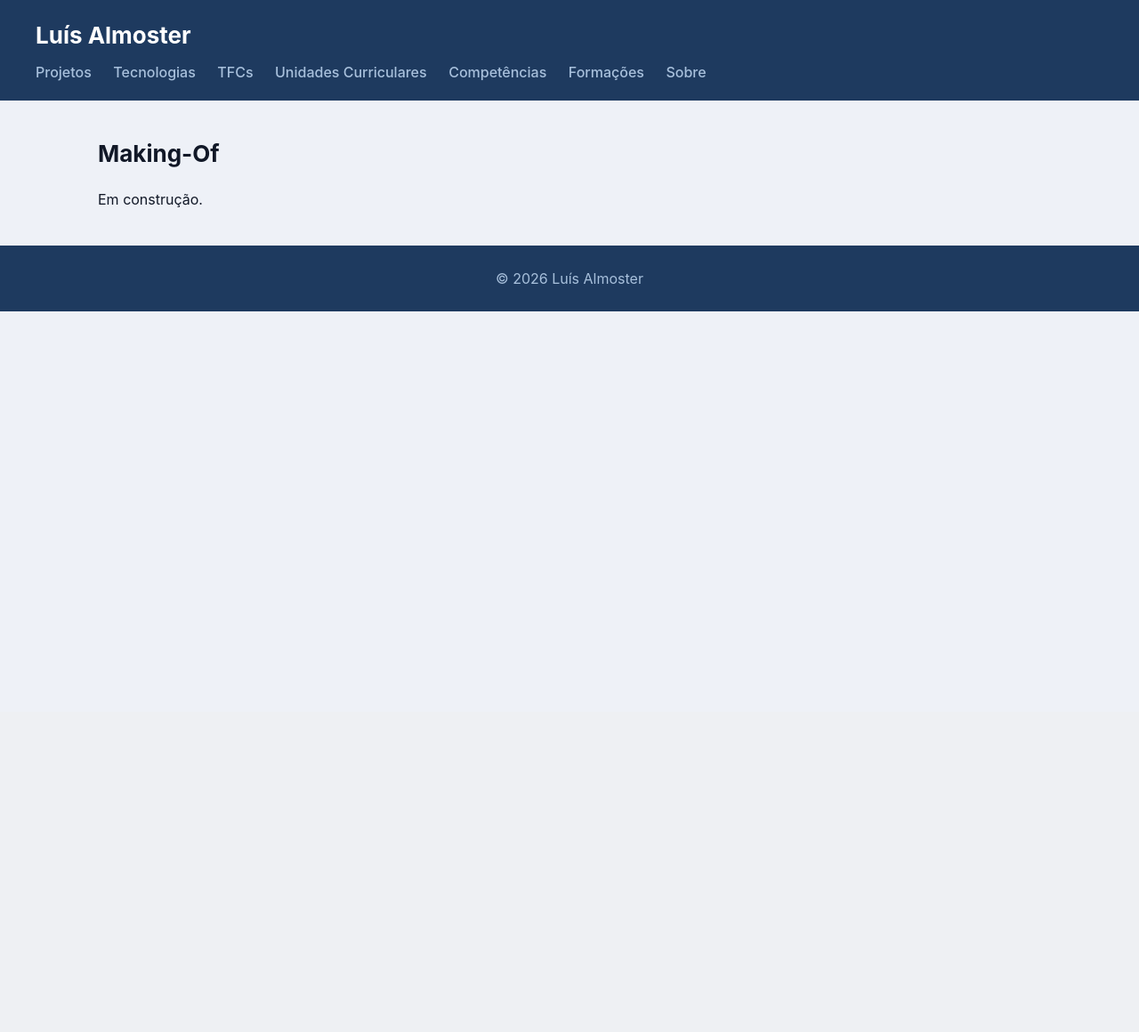
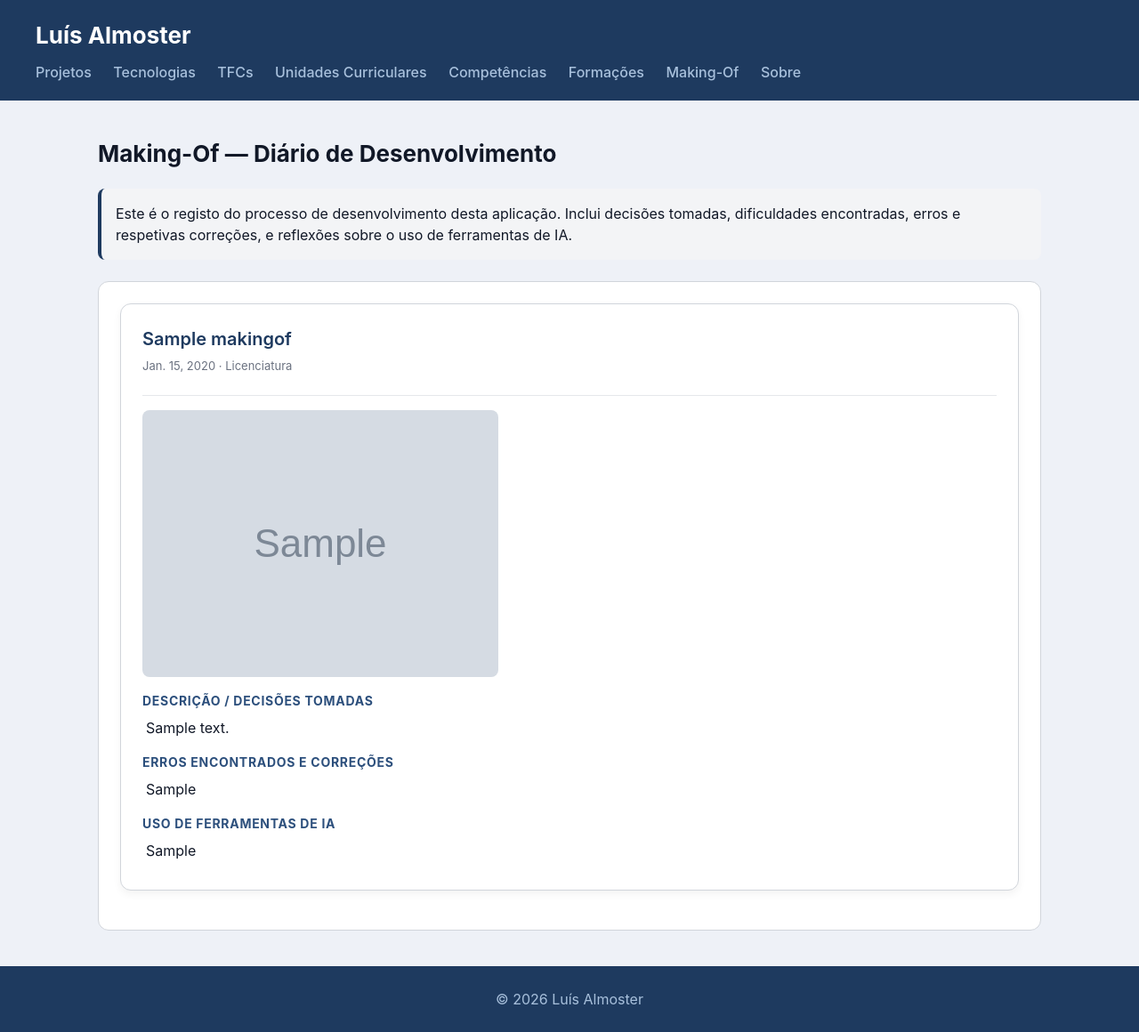
Before and after one commit to luisrdsba/portfolio_project2026, a Django app: page /portfolio/makingof/ in a window 1280 px wide. Shown: the whole page at 89% size. Before the commit the page ends 350 px from the top, so only its background shows below. Run offline with Django 5.2, Linux system fonts and the light colour scheme; tables that the repository leaves empty hold one stand-in row (values such as "Sample post"); grey boxes marked "Sample" are stand-in pictures; some libraries are stand-ins or nearby versions.

Commit message:
Criar página Making-Of com renderização markdown

```diff
--- a/portfolio/static/portfolio/styles.css
+++ b/portfolio/static/portfolio/styles.css
@@ -25,6 +25,18 @@ main section p { margin-bottom: 10px; }
 main section ul { padding-left: 24px; margin-bottom: 10px; }
 main section img { display: block; margin: 12px 0; border-radius: 8px; }
 main section iframe { display: block; margin: 12px 0; max-width: 100%; }
+.makingof-intro { background: #f3f4f6; padding: 16px; border-radius: 8px; border-left: 4px solid #1e3a5f; margin-bottom: 24px; }
+.makingof-entry { background: white; padding: 24px; border-radius: 12px; margin-bottom: 20px; border: 1px solid #d1d5db; box-shadow: 0 4px 10px rgba(0,0,0,0.05); }
+.makingof-entry header { border-bottom: 1px solid #e5e7eb; padding-bottom: 12px; margin-bottom: 16px; }
+.makingof-entry h3 { color: #1e3a5f; margin-bottom: 6px; }
+.makingof-entry .meta { font-size: 13px; color: #6b7280; }
+.makingof-img { max-width: 400px; border-radius: 8px; margin: 12px 0; }
+.makingof-content h4 { color: #2c4f7c; margin-top: 16px; margin-bottom: 8px; font-size: 14px; text-transform: uppercase; letter-spacing: 0.05em; }
+.markdown-content { padding-left: 4px; }
+.markdown-content p { margin-bottom: 8px; }
+.markdown-content ul, .markdown-content ol { padding-left: 24px; margin-bottom: 10px; }
+.markdown-content h1, .markdown-content h2, .markdown-content h3 { margin-top: 12px; margin-bottom: 6px; }
+.markdown-content strong { color: #1f2937; }
 .errorlist { display: none; }
 button { padding: 6px 12px; margin-right: 8px; border: none; background: #1e3a5f; color: white; border-radius: 6px; cursor: pointer; }
 button:hover { background: #2c4f7c; }
--- a/portfolio/templates/portfolio/base.html
+++ b/portfolio/templates/portfolio/base.html
@@ -17,6 +17,7 @@
             <a href="{% url 'unidades_curriculares' %}">Unidades Curriculares</a>
             <a href="{% url 'competencias' %}">Competências</a>
             <a href="{% url 'formacoes' %}">Formações</a>
+            <a href="{% url 'makingof' %}">Making-Of</a>
             <a href="{% url 'sobre' %}">Sobre</a>
         </nav>
     </header>
--- a/portfolio/templates/portfolio/makingof.html
+++ b/portfolio/templates/portfolio/makingof.html
@@ -1,5 +1,42 @@
 {% extends 'portfolio/base.html' %}
+{% load markdownify %}
+
 {% block content %}
-<h2>Making-Of</h2>
-<p>Em construção.</p>
+<h2>Making-Of — Diário de Desenvolvimento</h2>
+<p class='makingof-intro'>Este é o registo do processo de desenvolvimento desta aplicação. Inclui decisões tomadas, dificuldades encontradas, erros e respetivas correções, e reflexões sobre o uso de ferramentas de IA.</p>
+
+<section class='makingof-lista'>
+  {% for mo in makingofs %}
+    <article class='makingof-entry'>
+      <header>
+        <h3>{{ mo.titulo }}</h3>
+        <p class='meta'>
+          <span class='data'>{{ mo.data }}</span> ·
+          <span class='entidade'>{{ mo.get_entidade_relacionada_display }}</span>
+        </p>
+      </header>
+
+      {% if mo.fotografia %}
+        <img src='{{ mo.fotografia.url }}' alt='{{ mo.titulo }}' class='makingof-img'>
+      {% endif %}
+
+      <div class='makingof-content'>
+        <h4>Descrição / Decisões tomadas</h4>
+        <div class='markdown-content'>{{ mo.descricao|markdownify }}</div>
+
+        {% if mo.erros_correcoes %}
+          <h4>Erros encontrados e correções</h4>
+          <div class='markdown-content'>{{ mo.erros_correcoes|markdownify }}</div>
+        {% endif %}
+
+        {% if mo.uso_ia %}
+          <h4>Uso de ferramentas de IA</h4>
+          <div class='markdown-content'>{{ mo.uso_ia|markdownify }}</div>
+        {% endif %}
+      </div>
+    </article>
+  {% empty %}
+    <p>Ainda não existem entradas no Making-Of.</p>
+  {% endfor %}
+</section>
 {% endblock %}
--- a/portfolio/views.py
+++ b/portfolio/views.py
@@ -155,5 +155,5 @@ def sobre_view(request):
 
 
 def makingof_view(request):
-    makingofs = MakingOf.objects.all()
+    makingofs = MakingOf.objects.all().order_by('-data')
     return render(request, 'portfolio/makingof.html', {'makingofs': makingofs})
```
